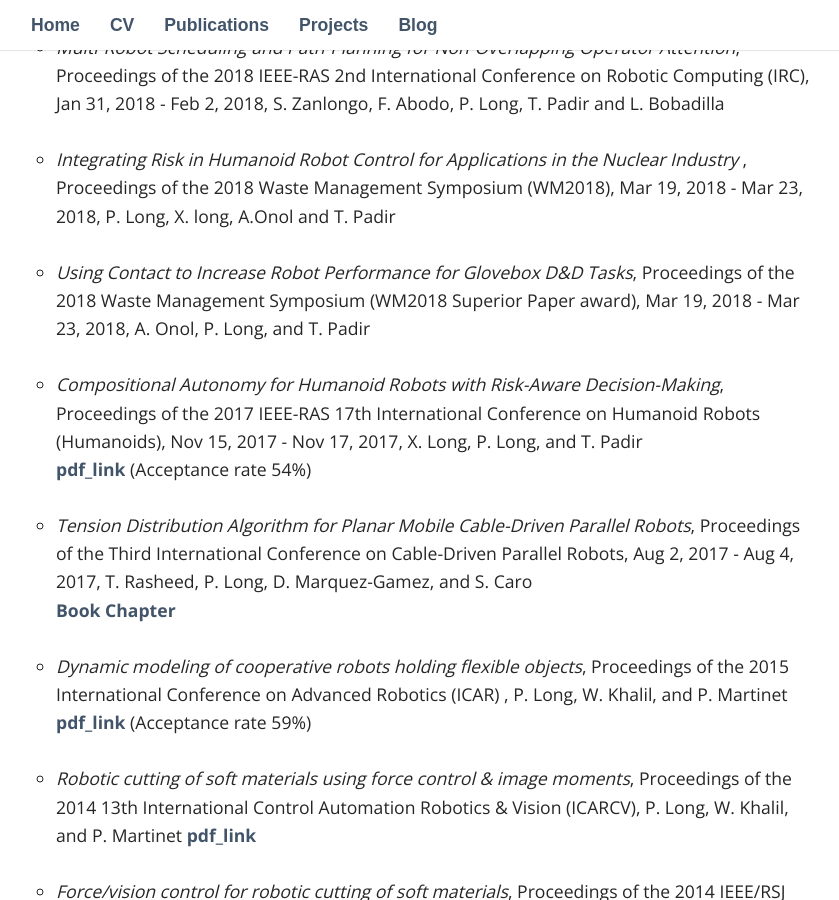
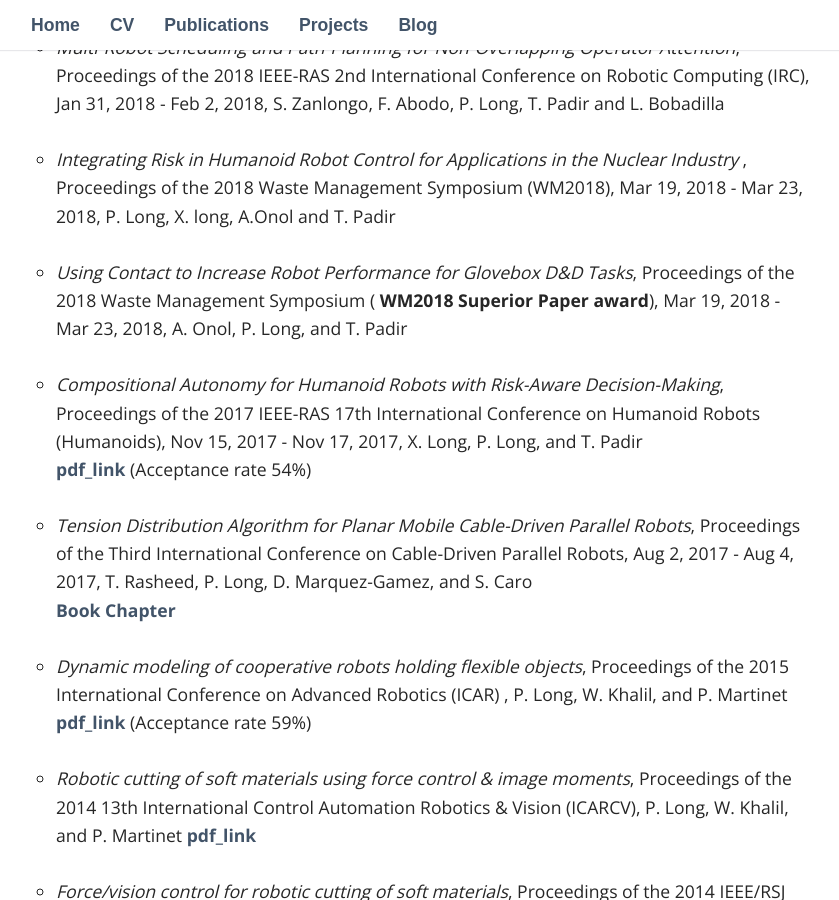
Before and after one commit to philip-long/philip-long.github.io, a Jekyll site: the page built from publications/index.html, in a window 1280 px wide and 900 px high, scrolled down 1883 px. Shown: the whole window, without its empty margins (224-1063 px from the left). Built offline with Jekyll 4.4.1, drawn with Linux system fonts in a browser that asks for light colours; nearby versions of some CDN libraries; some web fonts are replaced; library files that are not in the unit come from our copies; some of the changed text lies outside the part shown.

```diff
--- a/publications/index.html
+++ b/publications/index.html
@@ -59,7 +59,7 @@ title: Publications
 
            <li>
      <i>Evaluating Robot Manipulability in Constrained Environments by Velocity Polytope Reduction   </i>,
-                 Proceedings of the 2018 IEEE-RAS 18th International Conference on Humanoid Robots (Outstanding Paper award),
+                 Proceedings of the 2018 IEEE-RAS 18th International Conference on Humanoid Robots (<b> Outstanding Paper award</b>),
              November 6, 2018 - November 9, 2018, P. Long, and T. Padir <br>
            <a href="https://www.researchgate.net/profile/Philip_Long2/publication/327669630_Evaluating_Robot_Manipulability_in_Constrained_Environments_by_Velocity_Polytope_Reduction/links/5b9d386c45851574f7ce3376/Evaluating-Robot-Manipulability-in-Constrained-Environments-by-Velocity-Polytope-Reduction.pdf"> pdf_link</a>
     </li>
@@ -120,7 +120,7 @@ title: Publications
    <br>
 
                  <li>
-     <i>Using Contact to Increase Robot Performance for Glovebox D&D Tasks</i>, Proceedings of the 2018 Waste Management Symposium (WM2018 Superior Paper award), Mar 19, 2018 - Mar 23, 2018, A. Onol, P. Long, and T. Padir<br>
+     <i>Using Contact to Increase Robot Performance for Glovebox D&D Tasks</i>, Proceedings of the 2018 Waste Management Symposium (<b> WM2018 Superior Paper award</b>), Mar 19, 2018 - Mar 23, 2018, A. Onol, P. Long, and T. Padir<br>
     </li>
    <br>
 
@@ -167,7 +167,7 @@ title: Publications
     </li>
     <br>
         <li>
-    <i>Modeling & control of a meat-cutting robotic cell</i>, Proceedings of the 2013 16th International Conference on Advanced Robotics (ICAR Finalist best paper), P. Long, W. Khalil, and P. Martinet <a href="http://www.irccyn.ec-nantes.fr/~martinet/publis/2013/ICAR13-long.pdf"> pdf_link</a>
+    <i>Modeling & control of a meat-cutting robotic cell</i>, Proceedings of the 2013 16th International Conference on Advanced Robotics (<b> ICAR Finalist best paper </b>), P. Long, W. Khalil, and P. Martinet <a href="http://www.irccyn.ec-nantes.fr/~martinet/publis/2013/ICAR13-long.pdf"> pdf_link</a>
      </li>
     <br>
         <li>
```
